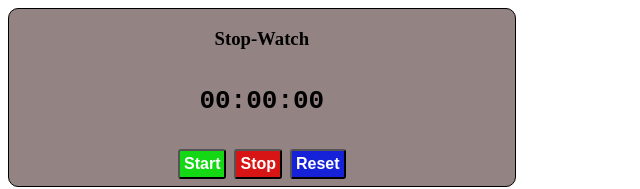
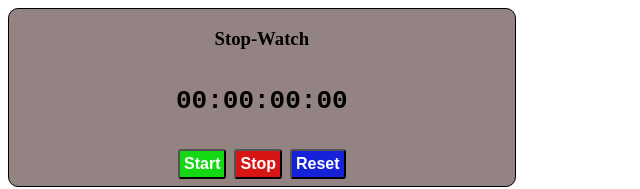
Before and after one commit to Sivasai1810/01-react, a React (Vite) app: page / in a window 1280 px wide. Shown: the top 189 px of the page, without its empty margins (0-640 px from the left). Built offline with nearby package versions, Linux system fonts and the light colour scheme.

Commit message:
updatedthestopwatch

```diff
--- a/src/stopwatch.jsx
+++ b/src/stopwatch.jsx
@@ -29,10 +29,12 @@ function context() {
     let hours = Math.floor(elaspedtime / (1000 * 60 * 60));
     let minutes = Math.floor((elaspedtime / (1000 * 60)) % 60);
     let seconds = Math.floor(elaspedtime / 1000) % 60;
+    let milliseconds=Math.floor((elaspedtime %1000)/10)
     hours = String(hours).padStart(2, '0');
     minutes = String(minutes).padStart(2, '0');
     seconds = String(seconds).padStart(2, '0');
-    return `${hours}:${minutes}:${seconds}`;
+   milliseconds= String(milliseconds).padStart(2, '0');
+    return `${hours}:${minutes}:${seconds}:${milliseconds}`;
   };
   return (
     <div className="stopwatch">
```
